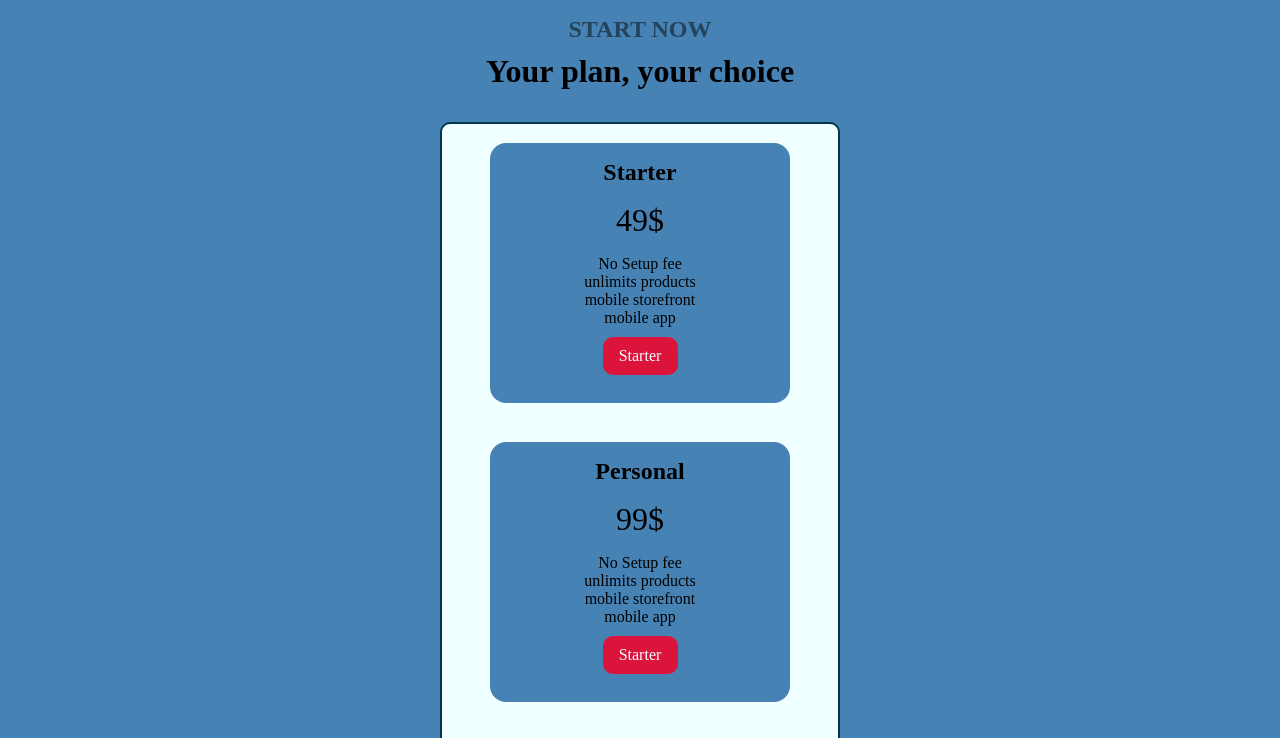
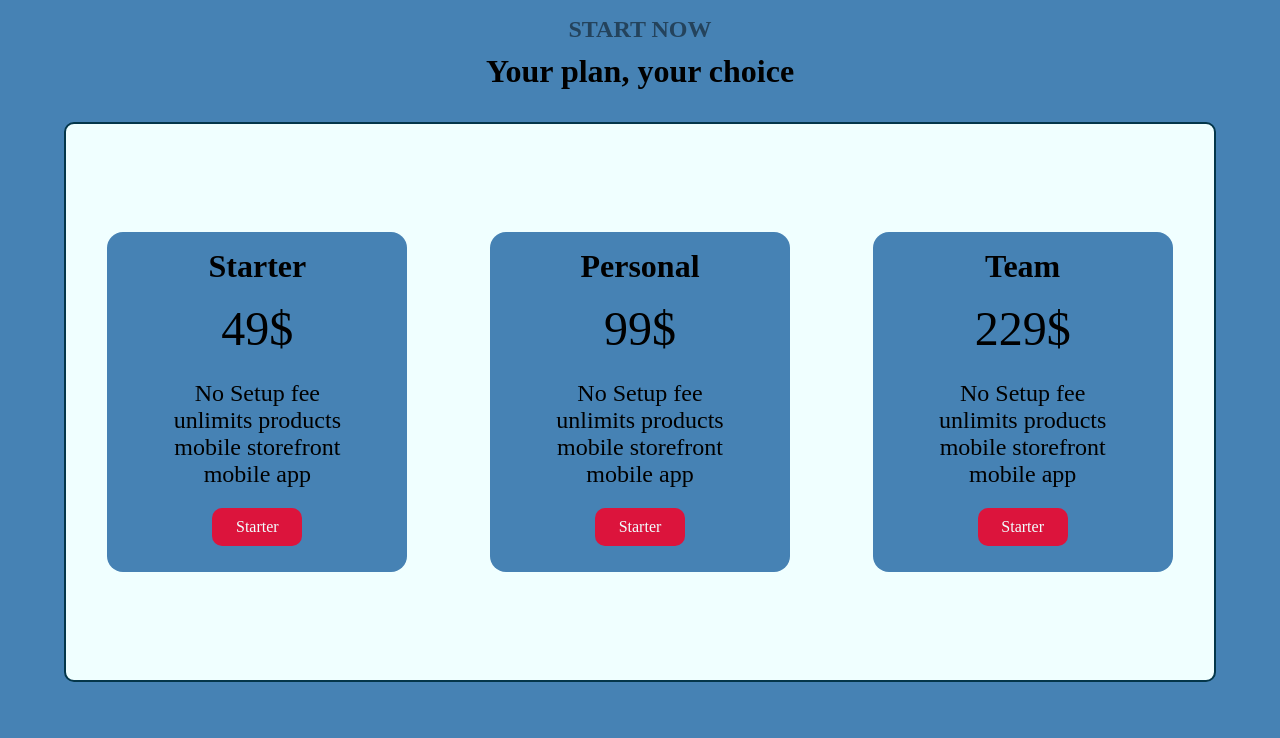
Before and after one commit to JrCastroi/Repository-of-Practice-Projects, a plain HTML site: page Proyectos html y css/Proyecto 11 flexbox/index.html in a window 1280 px wide. Shown: the top 738 px of the page. Drawn offline with Linux system fonts and the light colour scheme.

Commit message:
Proyecto 11 flexbox terminado

```diff
--- a/Proyectos html y css/Proyecto 11 flexbox/style.css
+++ b/Proyectos html y css/Proyecto 11 flexbox/style.css
@@ -82,3 +82,47 @@ body {
 .card_3 {
     background-color: steelblue;
 }
+
+
+@media screen and (min-width:1024px) {
+    .container {
+        max-width: 1920px;
+        min-height: 500px;
+        height: 70vh;
+        align-content: center;
+        justify-content: space-evenly;
+    }
+
+    .card {
+        width: 300px;
+        height: 340px;
+        border-radius: 1rem;
+        margin: auto;
+        padding-top: 1rem;
+
+    }
+    .card_enlace {
+        color: azure;
+        text-decoration: none;
+        background-color: crimson;
+        padding: 10px;
+        width: 30%;
+        display: block;
+        margin: auto;
+        margin-top: 20px;
+        text-align: center;
+        border-radius: 10px;
+        cursor: pointer;
+        transition: .3s ease;
+    }
+    .card_text {
+        font-size: 1.5rem;
+        margin-top: 1.5rem;
+    }
+    .card_subtitle {
+        font-size: 2rem;
+    }
+    .card_price {
+        font-size: 3rem;
+    }
+}
```
